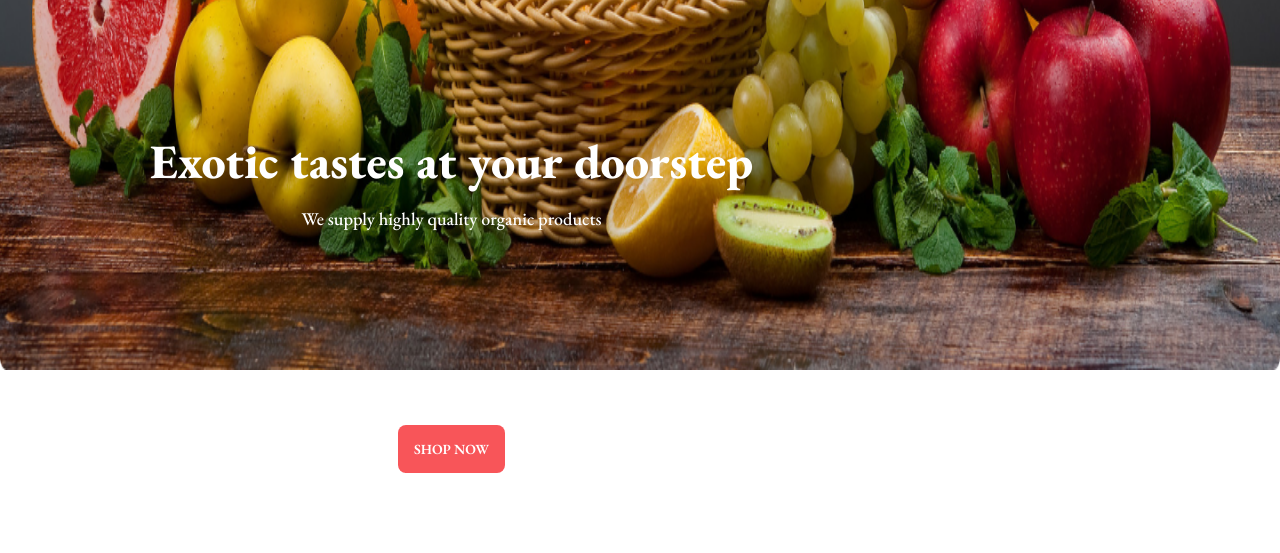
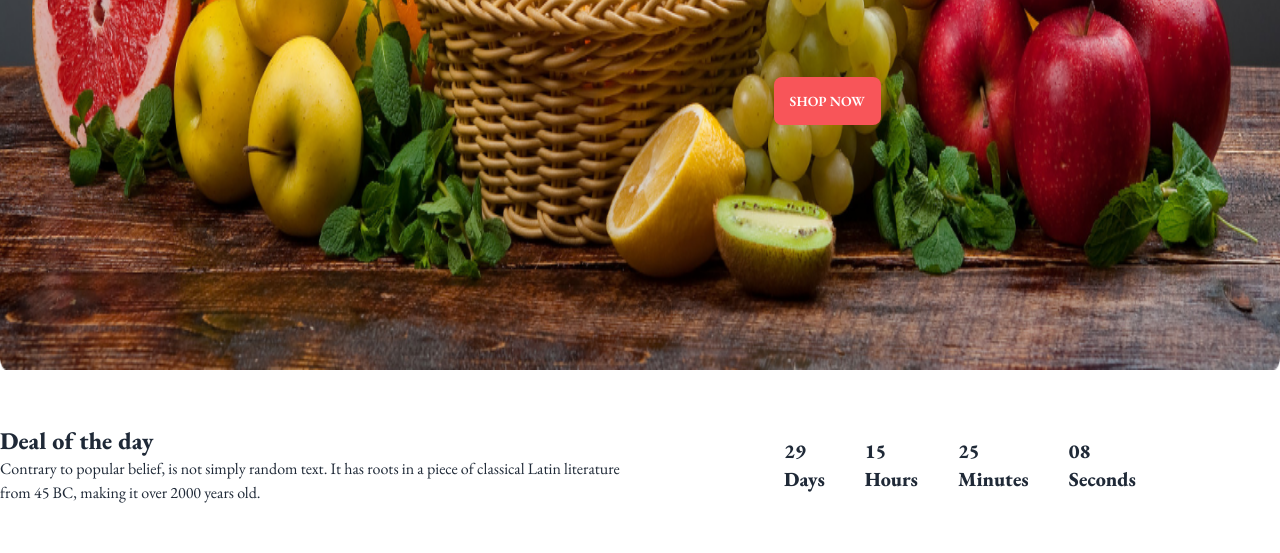
Before and after one commit to mdsoponhossain/my-third-assignment, a plain HTML site: page index.html in a window 1280 px wide. Shown: the part 740-1293 px from the top of the page. Before the commit the page ends 1245 px from the top, so only its background shows below. Drawn offline with nearby package versions, Linux system fonts and the light colour scheme; grey boxes are pictures that could not be loaded.

Commit message:
correction

```diff
--- a/index.html
+++ b/index.html
@@ -107,14 +107,31 @@
         </div>
         <!-- slider content -->
        <div class="relative text-white">
-        <div class=" text-center absolute -top-60 left-[150px] ">
-          <h1 class="text-5xl font-extrabold lg:mb-5">Exotic tastes at your doorstep</h1>
-          <p class="text-lg font-medium lg:mb-40">We supply highly quality organic products</p>
-          <button class="btn bg-[#F85559] border-none my-8 text-white">Shop Now</button>
+        <div class=" text-center absolute -top-[500px] left-[375px] ">
+          <h1 class="text-7xl font-extrabold lg:mb-5">Exotic tastes at your doorstep</h1>
+          <p class="text-lg font-medium lg:mb-20">We supply highly quality organic products</p>
+          <button class="btn bg-[#F85559] border-none  text-white">Shop Now</button>
         </div>
        </div>
       </section>
       <!-- slider is finished here -->
+      <!-- deal of the day -->
+      <section class="max-w-screen-2xl mx-auto my-12 ">
+        <div class="flex justify-center items-center">
+          <div class="flex-1">
+            <h2 class="text-2xl font-extrabold">Deal of the day</h2>
+            <p>Contrary to popular belief, is not simply random text. It has roots in a piece of classical Latin literature from 45 BC, making it over 2000 years old.</p>
+          </div>
+          <div class="flex-1">
+            <ul class="flex gap-10 justify-center items-center text-xl font-extrabold">
+              <li>29 <br>Days </li>
+              <li> 15<br>Hours</li>
+              <li> 25<br>Minutes</li>
+              <li> 08<br>Seconds</li>
+            </ul>
+          </div>
+        </div>
+      </section>
 
     </main>
     <footer>
```
